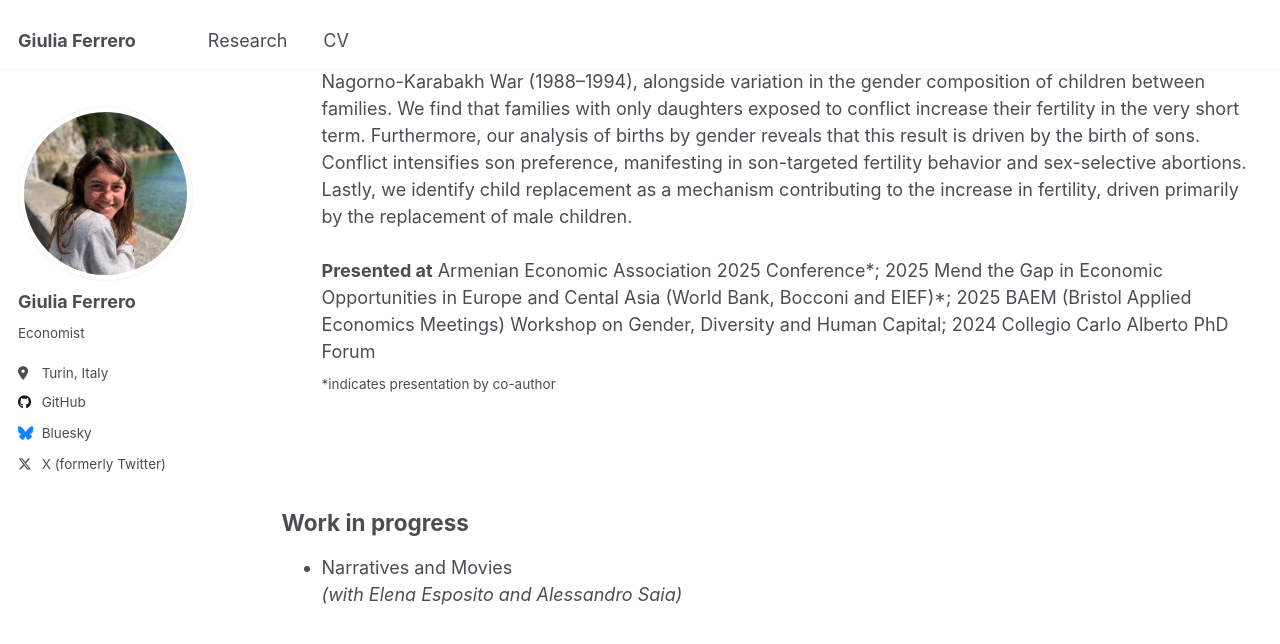
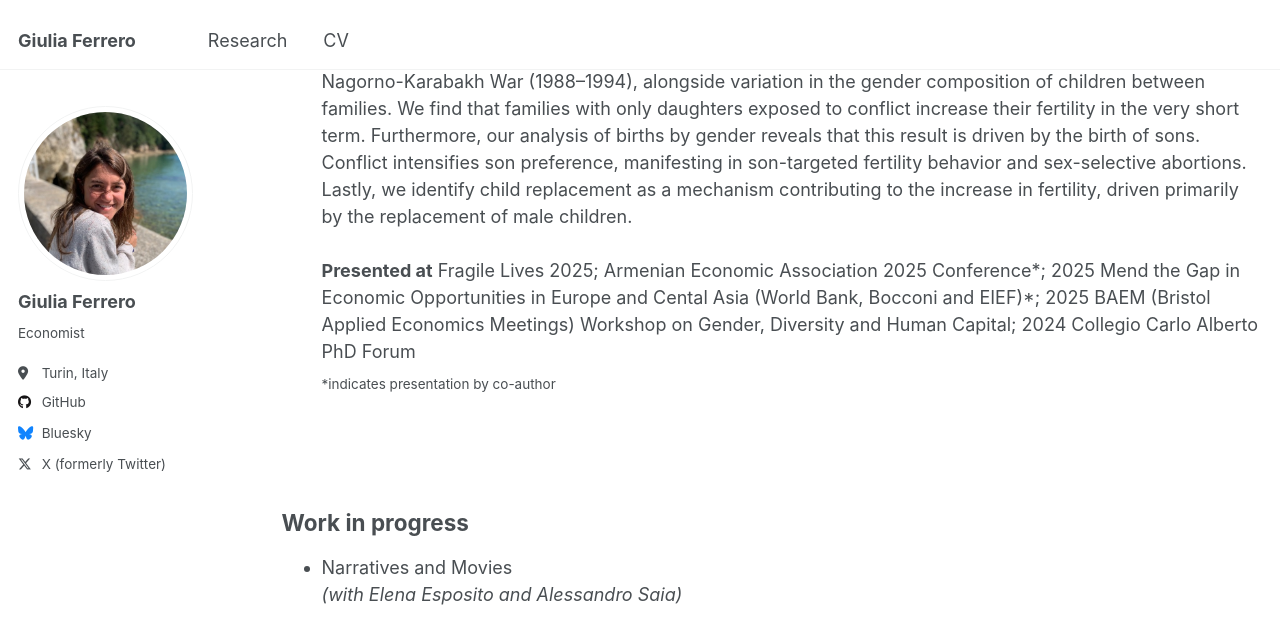
Before and after one commit to giuliferrero/giuliferrero.github.io, a Jekyll site: the page built from _pages/publications.md, in a window 1280 px wide and 900 px high, scrolled down 520 px. Shown: the top 644 px of the window. Built offline with Jekyll 4.4.1, drawn with Linux system fonts in a browser that asks for light colours.

Commit message:
Update publications.md

```diff
--- a/_pages/publications.md
+++ b/_pages/publications.md
@@ -24,7 +24,7 @@ Working papers
 
 - **Sons of War: the Effect of Conflict on Son Preference** *(with Jessica Mancuso)*<br>*Awarded the Grigor Artsruni Award at the Armenian Economic Association Conference in Yerevan*<br><br>
 Armenia and Azerbaijan, engaged in the Nagorno-Karabakh conflict, are known for their strong son preference and widespread use of abortion. In such a peculiar setting, we ask: does ethnic conflict affect son preference? By merging Demographic and Health Survey (DHS) data with two different sources of conflict-related casualties, we investigate the effect of ethnic conflict on fertility decisions. To do so, we leverage variations in geographic and temporal exposure to conflict-related violence in the context of the First Nagorno-Karabakh War (1988–1994), alongside variation in the gender composition of children between families. We find that families with only daughters exposed to conflict increase their fertility in the very short term. Furthermore, our analysis of births by gender reveals that this result is driven by the birth of sons. Conflict intensifies son preference, manifesting in son-targeted fertility behavior and sex-selective abortions. Lastly, we identify child replacement as a mechanism contributing to the increase in fertility, driven primarily by the replacement of male children.<br><br>
-**Presented at** Armenian Economic Association 2025 Conference\*; 2025 Mend the Gap in Economic Opportunities in Europe and Cental Asia (World Bank, Bocconi and EIEF)\*; 2025 BAEM (Bristol Applied Economics Meetings) Workshop on Gender, Diversity and Human Capital; 2024 Collegio Carlo Alberto PhD Forum<sub>
+**Presented at** Fragile Lives 2025; Armenian Economic Association 2025 Conference\*; 2025 Mend the Gap in Economic Opportunities in Europe and Cental Asia (World Bank, Bocconi and EIEF)\*; 2025 BAEM (Bristol Applied Economics Meetings) Workshop on Gender, Diversity and Human Capital; 2024 Collegio Carlo Alberto PhD Forum<sub>
 <br> *indicates presentation by co-author
 
 <br><br>
```
